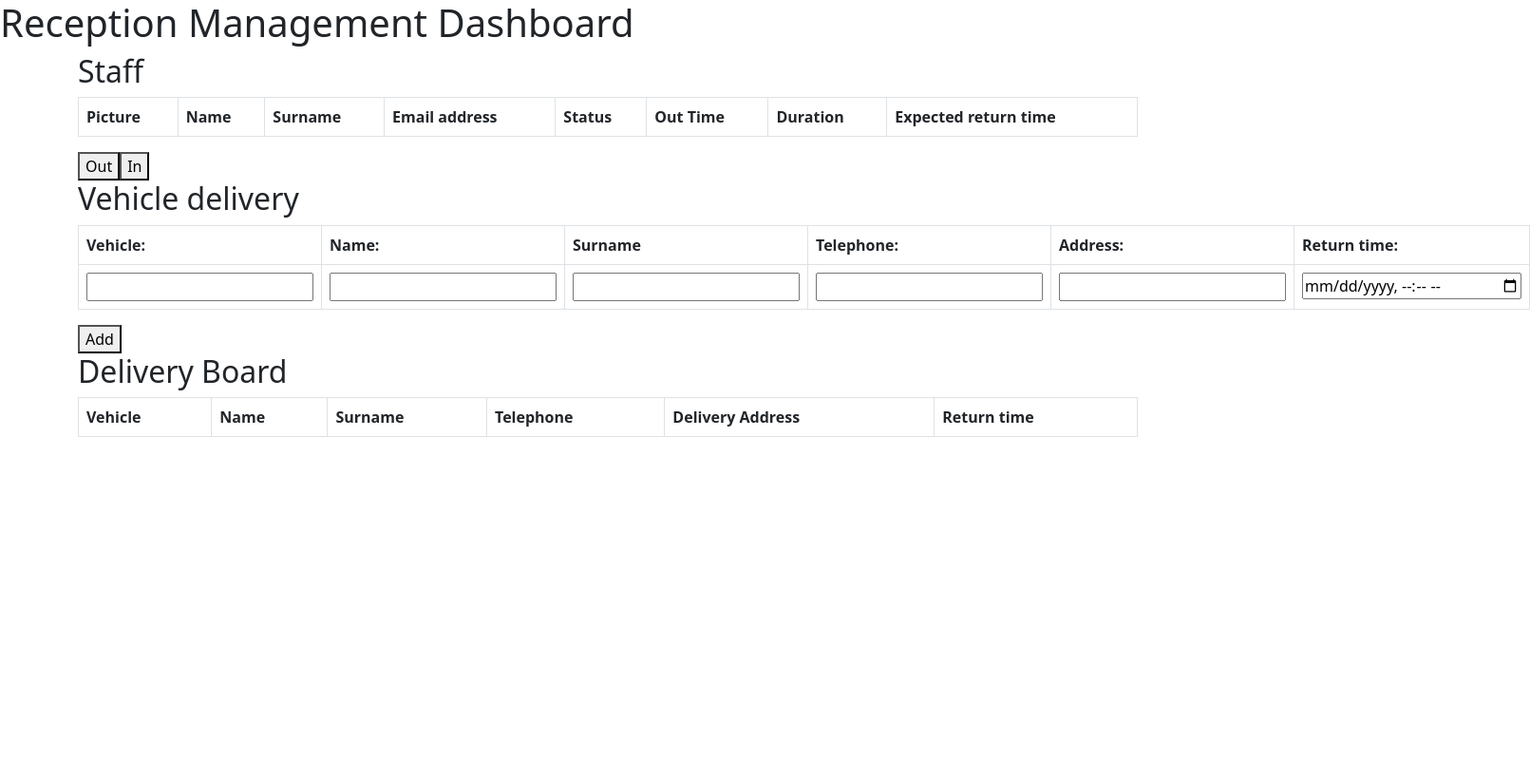
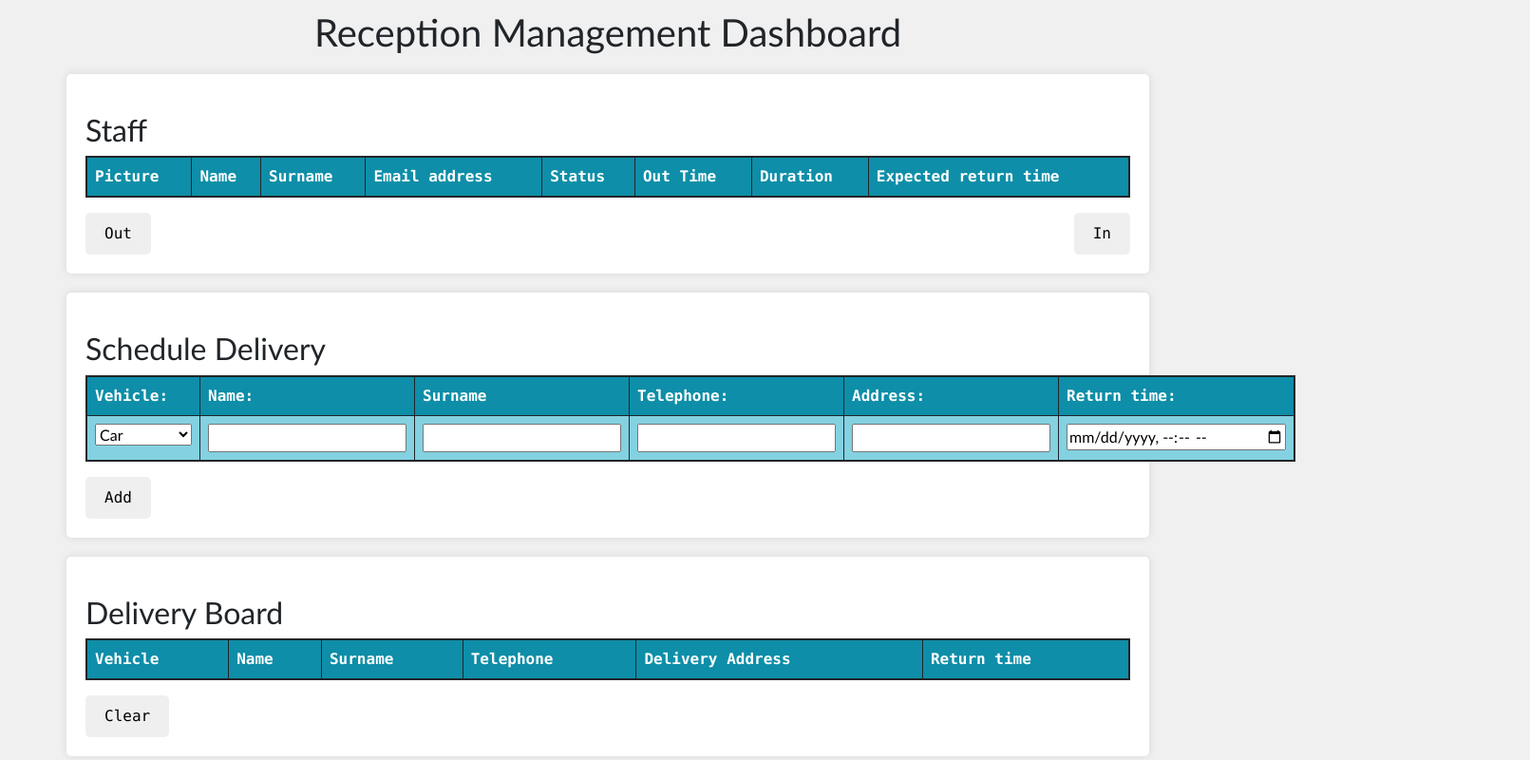
Before and after one commit to LukasWess/Assignment_Project, a plain HTML site: page Web Application/index.html in a window 1280 px wide. Shown: the whole page at 95% size, 1611 px wide, since content can reach past the window. Drawn offline with nearby package versions, Linux system fonts and the light colour scheme.

Commit message:
Css styling

```diff
--- a/Web Application/index.html
+++ b/Web Application/index.html
@@ -28,11 +28,16 @@
             </tbody>
         </table>
         <div class="buttonContainer">
-            <button>Out</button><button>In</button>
+            <div>
+                <button>Out</button>
+            </div>
+            <div>
+                <button>In</button>
+            </div>
         </div>
     </div>
     <div class="container">
-        <h2>Vehicle delivery</h2>
+        <h2>Schedule Delivery</h2>
         <table class="table table-bordered">
             <thead>
                 <tr>
@@ -45,17 +50,26 @@
                 </tr>
             </thead>
             <tbody>
-                <td><input type="text"></td>
-                <td><input type="text"></td>
-                <td><input type="text"></td>
-                <td><input type="number"></td>
-                <td><input type="text"></td>
-                <td><input type="datetime-local"></td>
+                <tr>
+                    <td>
+                        <select>
+                            <option value="car">Car</option>
+                            <option value="motorcycle">Motorcycle</option>
+                        </select>
+                    </td>
+                    <td><input type="text"></td>
+                    <td><input type="text"></td>
+                    <td><input type="number"></td>
+                    <td><input type="text"></td>
+                    <td><input type="datetime-local"></td>
+                </tr>
             </tbody>
         </table>
         <div class="buttonContainer">
-            <button>Add</button>
+            <button class="addButton">Add</button>
         </div>
+    </div>
+
     </div>
     <div class="container">
         <h2>Delivery Board</h2>
@@ -73,6 +87,9 @@
             <tbody>
             </tbody>
         </table>
+        <div class="buttonContainer">
+            <button class="clearButton">Clear</button>
+        </div>
     </div>
     <script src="https://cdn.jsdelivr.net/npm/bootstrap@5.3.0/dist/js/bootstrap.min.js"></script>
 </body>
--- a/Web Application/style.css
+++ b/Web Application/style.css
@@ -0,0 +1,57 @@
+body {
+    font-family: Calibri, Arial, sans-serif;
+    color: #212529;
+    background-color: #f0f0f0;
+    margin: 0;
+    padding: 0;
+}
+
+.container {
+    background-color: #fff;
+    padding: 20px;
+    margin-top: 20px;
+    border-radius: 5px;
+    box-shadow: 0 0 10px rgba(0, 0, 0, 0.1);
+}
+
+h1 {
+    text-align: center;
+    margin-top: 10px;
+}
+
+h2 {
+    margin-top: 20px;
+}
+
+
+.table.table-bordered {
+    border: 2px solid #212529;
+    border-radius: 5px;
+}
+
+.table.table-bordered th {
+    font-family: Consolas, Arial, sans-serif;
+    background-color: #0E8EA8;
+    color: #fff;
+}
+
+.table.table-bordered td {
+    font-family: Calibri, Arial, sans-serif;
+    background-color: #83D1E1;
+    color: #212529;
+}
+
+.buttonContainer {
+    display: flex;
+    justify-content: space-between;
+    align-items: center;
+    margin-top: 10px;
+}
+
+.buttonContainer button {
+    font-family: Consolas, Arial, sans-serif;
+    border: none;
+    padding: 10px 20px;
+    border-radius: 5px;
+    cursor: pointer;
+}
```
Also changed, not shown: Web Application/images/Company logo.png (renamed from Web Application/Company logo.png).
